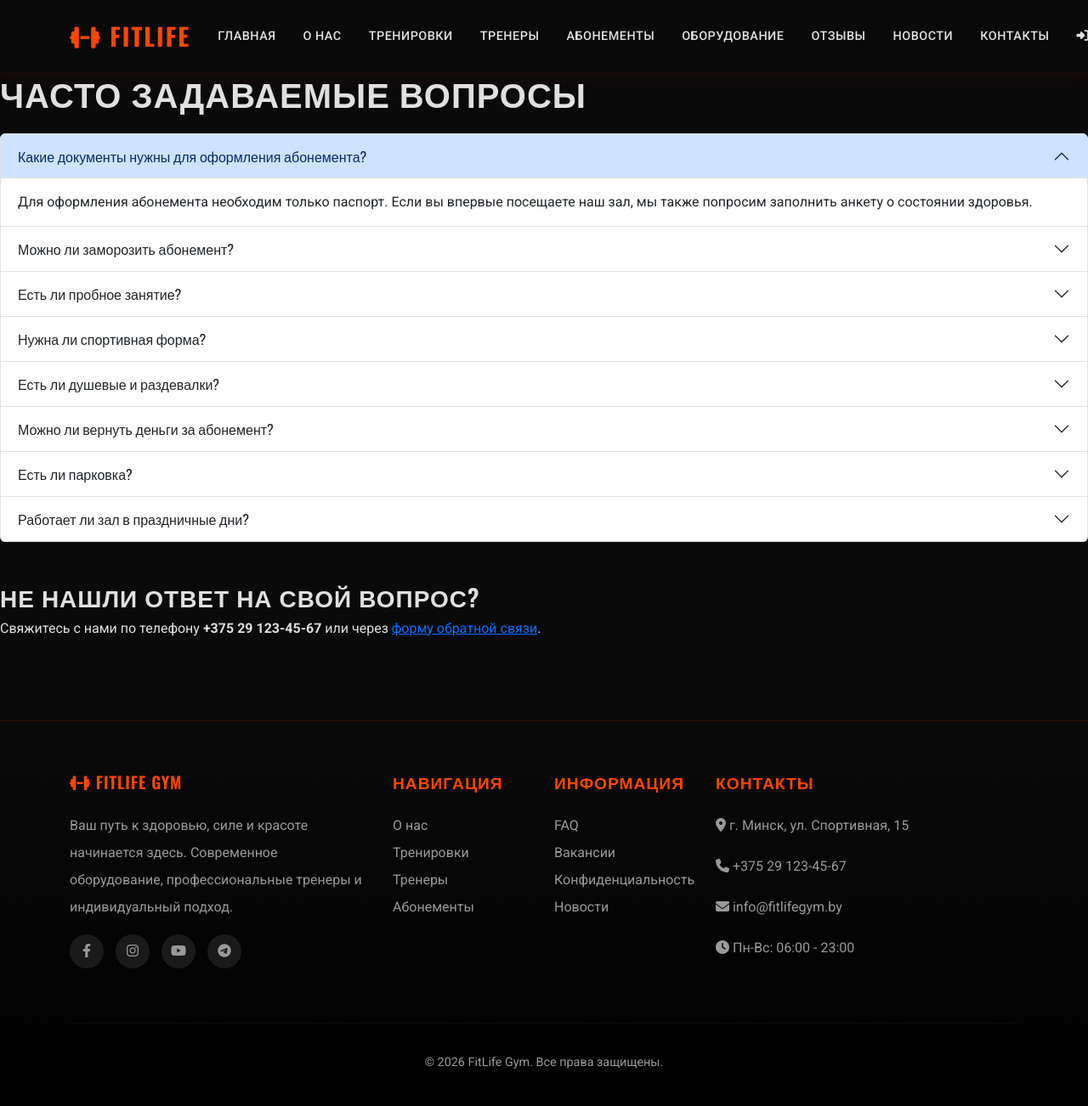
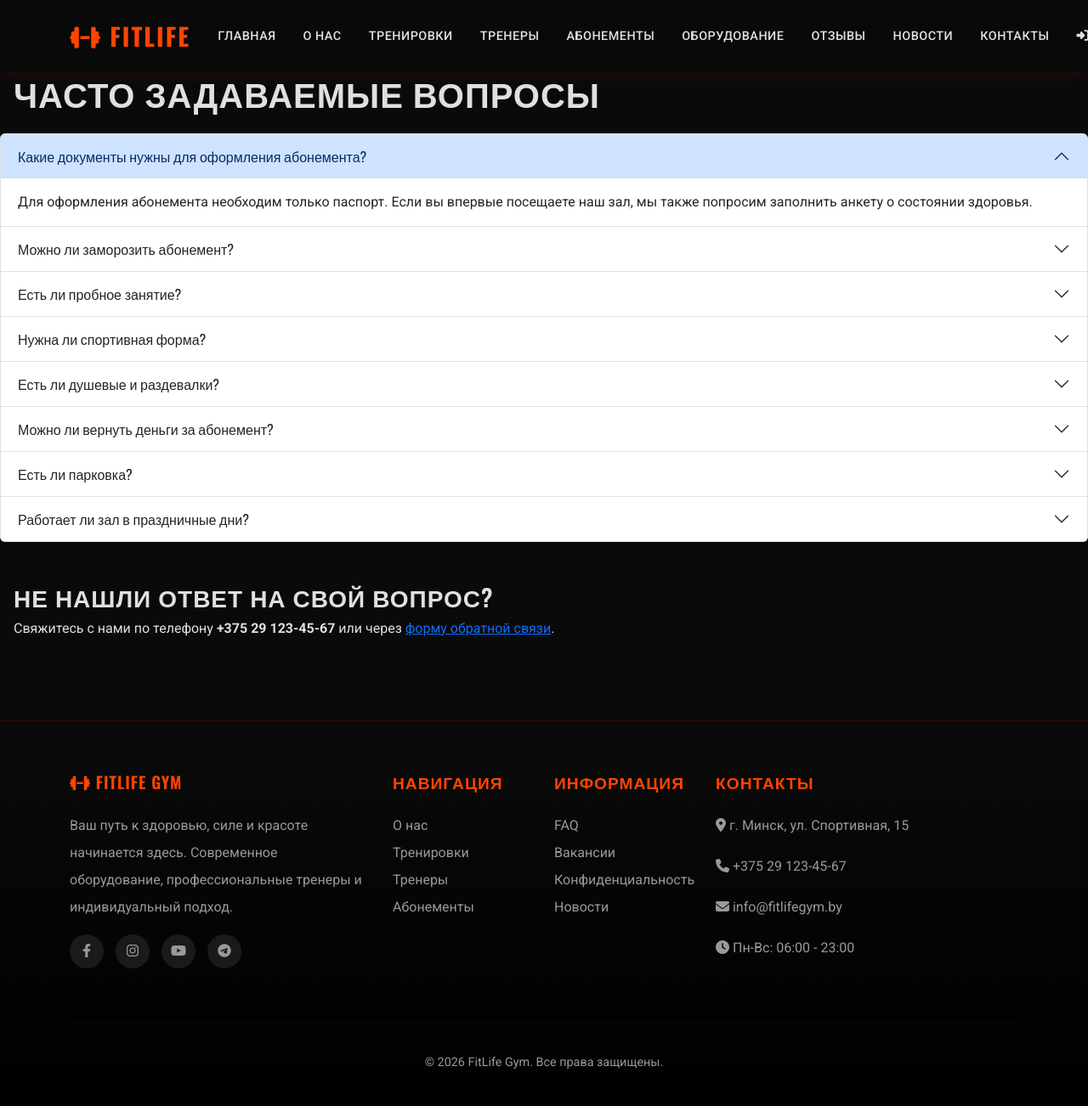
Before and after one commit to Max2772/Selected-Chapters-Of-Computer-Science-LB2-5, a Django app: page /faq/ in a window 1280 px wide; the page is wider, and only the part inside the window is pictured. Shown: that part at 85% size. Run offline with Django 5.2, Linux system fonts and the light colour scheme.

Commit message:
refactor(faq): add margins to text in faq page, remove unused imports

```diff
--- a/LB5/gym/templates/gym/faq.html
+++ b/LB5/gym/templates/gym/faq.html
@@ -3,7 +3,7 @@
 {% block title %}FAQ - FitLife Gym{% endblock %}
 
 {% block content %}
-<h1 class="mb-4">Часто задаваемые вопросы</h1>
+<h1 class="mb-4 ms-3 me-3">Часто задаваемые вопросы</h1>
 
 <div class="accordion" id="faqAccordion">
     <div class="accordion-item">
@@ -111,7 +111,7 @@
     </div>
 </div>
 
-<div class="mt-5">
+<div class="mt-5 ms-3 me-3">
     <h3>Не нашли ответ на свой вопрос?</h3>
     <p>Свяжитесь с нами по телефону <strong>+375 29 123-45-67</strong> или через <a href="{% url 'contacts' %}">форму обратной связи</a>.</p>
 </div>
--- a/LB5/gym/views.py
+++ b/LB5/gym/views.py
@@ -1,7 +1,6 @@
 import base64
 import io
 from datetime import date, timedelta
-from decimal import Decimal
 
 import matplotlib
 
@@ -13,10 +12,9 @@ from django.contrib.auth import login, logout
 from django.contrib.auth.decorators import login_required
 from django.contrib.auth.forms import AuthenticationForm
 from django.contrib.admin.views.decorators import staff_member_required
-from django.db.models import Count, Q
+from django.db.models import Count
 from django.http import HttpResponseForbidden
 from django.shortcuts import render, get_object_or_404, redirect
-from django.utils import timezone
 
 from .forms import (
     RegisterForm, MembershipForm,
@@ -24,7 +22,7 @@ from .forms import (
 )
 from .models import (
     Client, Trainer, Membership, MembershipType, Training, TrainingType,
-    Review, Equipment, FAQ, Article, Vacancy, CompanyInfo, UserSessionLog, Promocode
+    Review, Equipment, FAQ, Article, Vacancy, CompanyInfo, UserSessionLog
 )
 
 
```
